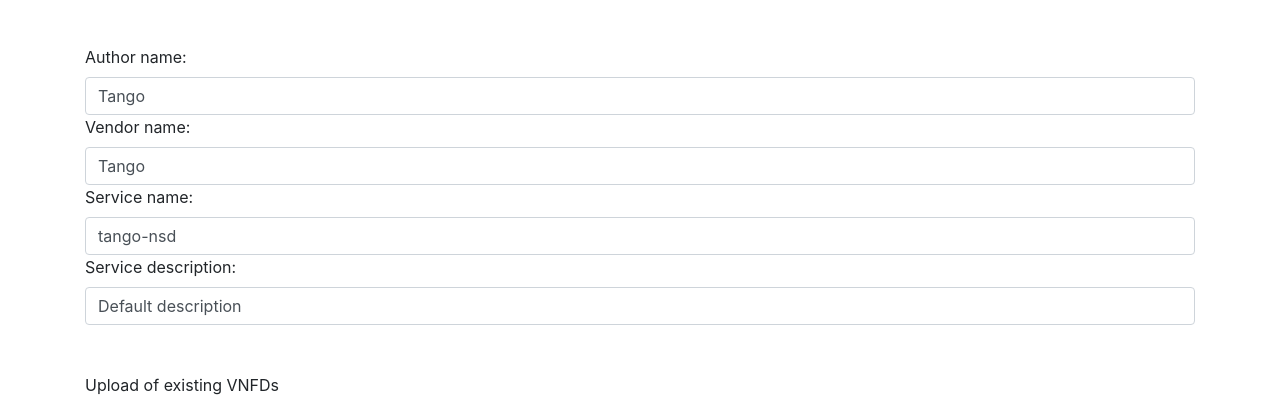
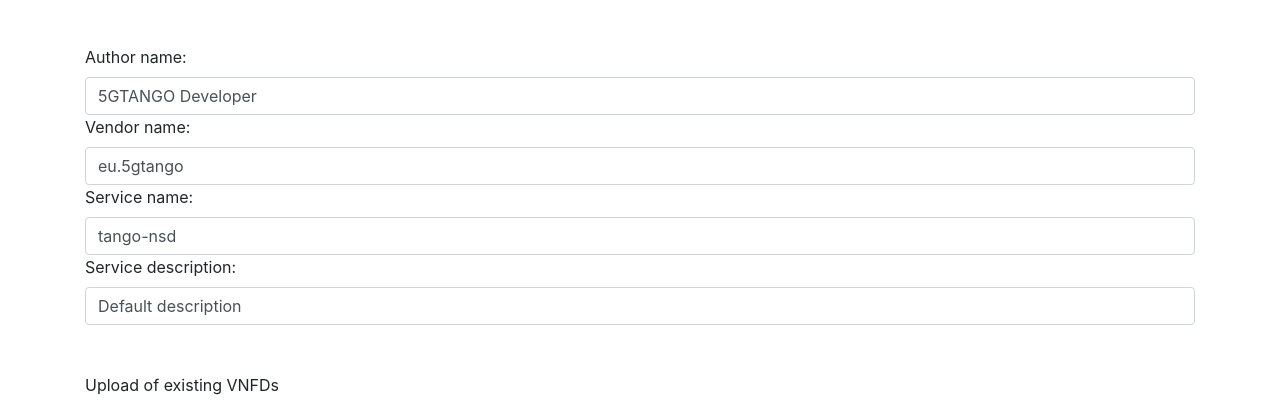
Before and after one commit to sonata-nfv/tng-sdk-descriptorgen, a plain HTML site: page index.html in a window 1280 px wide. Shown: the part 395-798 px from the top of the page. Drawn offline with nearby package versions, Linux system fonts and the light colour scheme.

Commit message:
renamed default author and vendor

```diff
--- a/index.html
+++ b/index.html
@@ -24,9 +24,9 @@
 
             <div id="nsdInput" class="form-group my-5">
                 <label for="author">Author name:</label>
-                <input type="text" class="form-control" id="author" value="Tango" required>
+                <input type="text" class="form-control" id="author" value="5GTANGO Developer" required>
                 <label for="vendor">Vendor name:</label>
-                <input type="text" class="form-control" id="vendor" value="Tango" required>
+                <input type="text" class="form-control" id="vendor" value="eu.5gtango" required>
                 <label for="name">Service name:</label>
                 <input type="text" class="form-control" id="name" value="tango-nsd" required>
                 <label for="description">Service description:</label>
```
Also changed, not shown: 4 other files.
